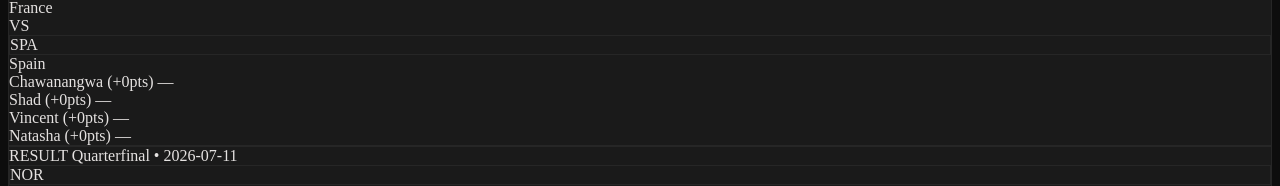
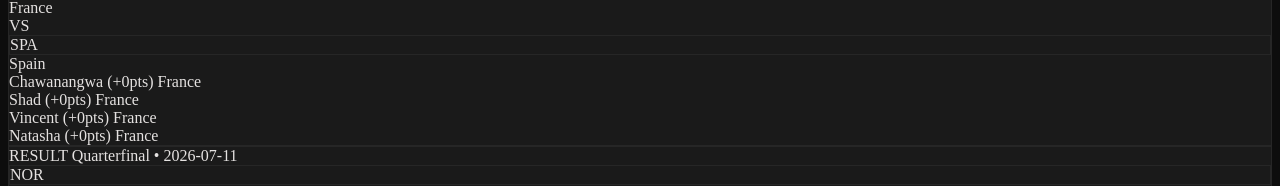
Before and after one commit to ChawerKamanga/optimum-ball-knowledge, a Nuxt app: page / in a window 1280 px wide. Shown: the part 2066-2252 px from the top of the page. Built offline with nearby package versions, Linux system fonts and the light colour scheme.

Commit message:
fix: updated the data for semi-finals

```diff
--- a/app/data/worldCupData.ts
+++ b/app/data/worldCupData.ts
@@ -556,10 +556,10 @@ export const worldCupMatches: Match[] = [
     type: "Upcoming",
     winner: null,
     predictions: {
-      chawa: null,
-      shad: null,
-      vincent: null,
-      natasha: null,
+      chawa: "France",
+      shad: "France",
+      vincent: "France",
+      natasha: "France",
     },
     points: {
       chawa: 0,
@@ -578,10 +578,10 @@ export const worldCupMatches: Match[] = [
     type: "Upcoming",
     winner: null,
     predictions: {
-      chawa: null,
-      shad: null,
-      vincent: null,
-      natasha: null,
+      chawa: "Argentina",
+      shad: "Argentina",
+      vincent: "England",
+      natasha: "Argentina",
     },
     points: {
       chawa: 0,
--- a/app/pages/index.vue
+++ b/app/pages/index.vue
@@ -112,6 +112,8 @@ const toggleFilter = () => {
     selectedStage.value = 'Round of 16'
   } else if (selectedStage.value === 'Round of 16') {
     selectedStage.value = 'Quarterfinal'
+  } else if (selectedStage.value === 'Quarterfinal') {
+    selectedStage.value = 'Semifinal'
   } else {
     selectedStage.value = 'All'
   }
--- a/app/pages/leaderboard/index.vue
+++ b/app/pages/leaderboard/index.vue
@@ -81,6 +81,8 @@ const toggleFilter = () => {
     selectedStage.value = 'Round of 16'
   } else if (selectedStage.value === 'Round of 16') {
     selectedStage.value = 'Quarterfinal'
+  } else if (selectedStage.value === 'Quarterfinal') {
+    selectedStage.value = 'Semifinal'
   } else {
     selectedStage.value = 'All'
   }
```
